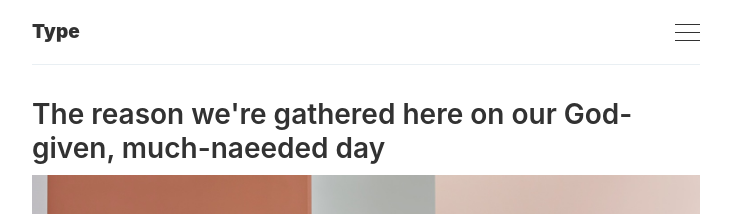
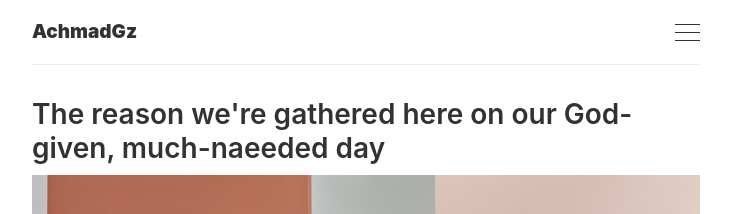
Before and after one commit to AchmadGozali8/achmadgozali8.github.io, a Jekyll site: the page built from index.html, in a window 1280 px wide and 900 px high. Shown: the top 214 px of the window, without its empty margins (274-1005 px from the left). Built offline with Jekyll 4.4.1, drawn with Linux system fonts in a browser that asks for light colours; the list of posts is cut into pages by our own code.

Commit message:
update social media account

```diff
--- a/_config.yml
+++ b/_config.yml
@@ -6,14 +6,14 @@
 # 'jekyll serve'. If you change this file, please restart the server process.
 
 # Site settings
-title:       Type
-email:       ''
+title:       AchmadGz
+email:       'achmadg6@gmail.com'
 description: ''
 baseurl:     '' # The subpath of your site, e.g. /blog
-url:         'https://type-jekyll.aspirethemes.com/' # The base hostname & protocol for your site
-twitter:     ''
-github:      ''
-instagram:   ''
+url:         '' # The base hostname & protocol for your site
+twitter:     'https://twitter.com/gozali_ichal'
+github:      'https://github.com/AchmadGozali8'
+instagram:   'https://www.instagram.com/achmad.gz/'
 facebook:    ''
 
 markdown:  kramdown
```
